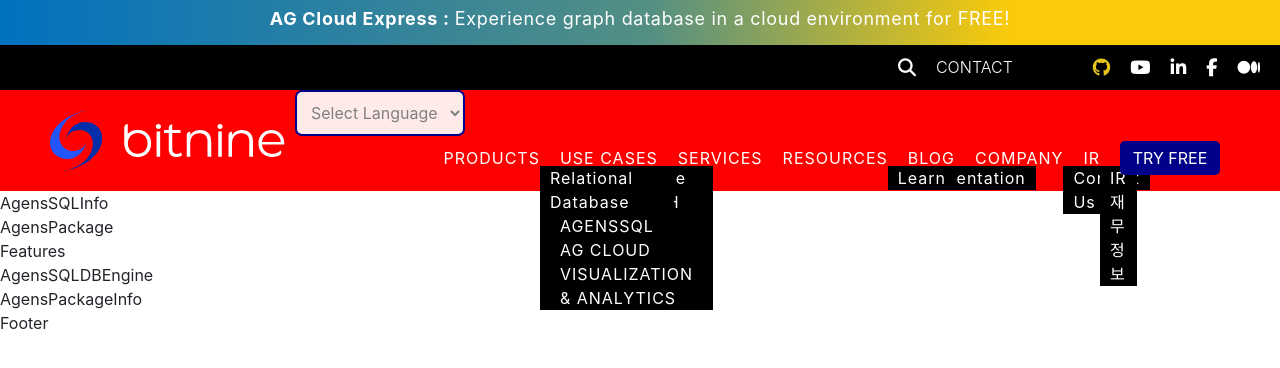
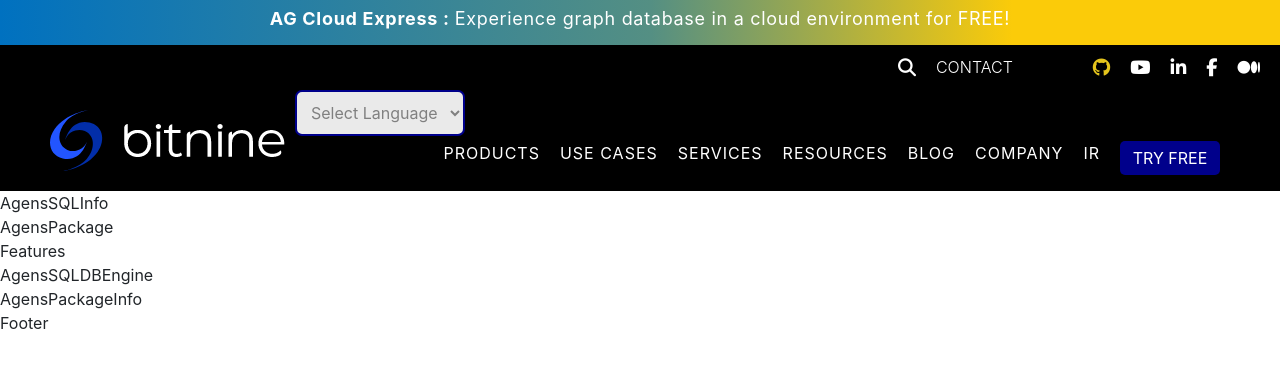
Before and after one commit to wamae-ndiritu/bitnine-clone, a React (Create React App) app: page / in a window 1280 px wide. Shown: the top 368 px of the page. Built offline with nearby package versions, Linux system fonts and the light colour scheme.

Commit message:
Design submenu nav links

```diff
--- a/src/index.scss
+++ b/src/index.scss
@@ -172,7 +172,6 @@
       align-items: center !important;
       justify-content: space-between;
       padding: 20px 50px;
-      background-color: red;
 
       .logo-cont{
         display: block;
@@ -210,6 +209,7 @@
         margin: auto 0;
 
         li{
+          display: inline;
           padding: 0 10px;
           text-transform: uppercase;
           font-size: 16px;
@@ -217,19 +217,57 @@
           margin: auto 0;
           font-weight: 400;
           transition: $transition-main;
+          cursor: pointer;
           position: relative;
-          cursor: pointer;
 
-          // &:first-child{
-          //   color: $color-orange;
-          // }
+          p{
+            height: 25px;
+            margin: auto 0;
+
+            &:hover{
+              color: $color-orange;
+            }
+          }
 
           .sub-menu{
-            display: inline-block;
-            background-color: #000000;
+            width: 180px;
+            display: none;
+            flex-direction: column;
+            background-color: #2c2a2a;
+            padding: 0;
+            margin: 0;
             position: absolute;
-            margin-top: 20px;
-            text-transform: capitalize;
+            top: 50px;
+
+            li{
+              font-size: 14px;
+              text-transform: capitalize;
+              padding: 5px 10px !important;
+              font-weight: 300;
+              position: relative;
+
+              .sub-menu-2{
+                display: none;
+                width: 180px;
+                flex-direction: column;
+                list-style-type: none;
+                margin: 0;
+                padding: 0;
+                background-color: #4b4848;
+                position: absolute;
+                top: 0;
+                left: 180px;
+              }
+
+              &:hover{
+                background-color: #000000;
+                color: #fff;
+              }
+
+              &:hover .sub-menu-2{
+                display: flex;
+              }
+            }
           }
 
 
@@ -245,8 +283,8 @@
             padding: 5px 10px;
           }
 
-          &:hover{
-            color: $color-orange;
+          &:hover .sub-menu{
+            display: flex;
           }
         }
       }
--- a/src/sections/Header.jsx
+++ b/src/sections/Header.jsx
@@ -94,17 +94,27 @@
                 const { id, title } = link;
                 return (
                   <li key={id}>
-                    {title}
-                    {link.items?.map((item) => {
+                    <p>{title}</p>
+                    {link.items && (
+                      <ul className='sub-menu'>
+                        {link.items.map((item) => {
                           return (
-                        <li key={item.id} className='sub-menu'>
+                            <li key={item.id}>
                               {item.title}
-                          {item.subItems?.map((subItem) => {
-                            return <li key={subItem.id}>{subItem.title}</li>;
+                              {item.subItems && (
+                                <ul className='sub-menu-2'>
+                                  {item.subItems.map((subItem) => {
+                                    return (
+                                      <li key={subItem.id}>{subItem.title}</li>
+                                    );
                                   })}
+                                </ul>
+                              )}
                             </li>
                           );
                         })}
+                      </ul>
+                    )}
                   </li>
                 );
               })}
```
Lines whose indentation alone changed are shown as unchanged.
